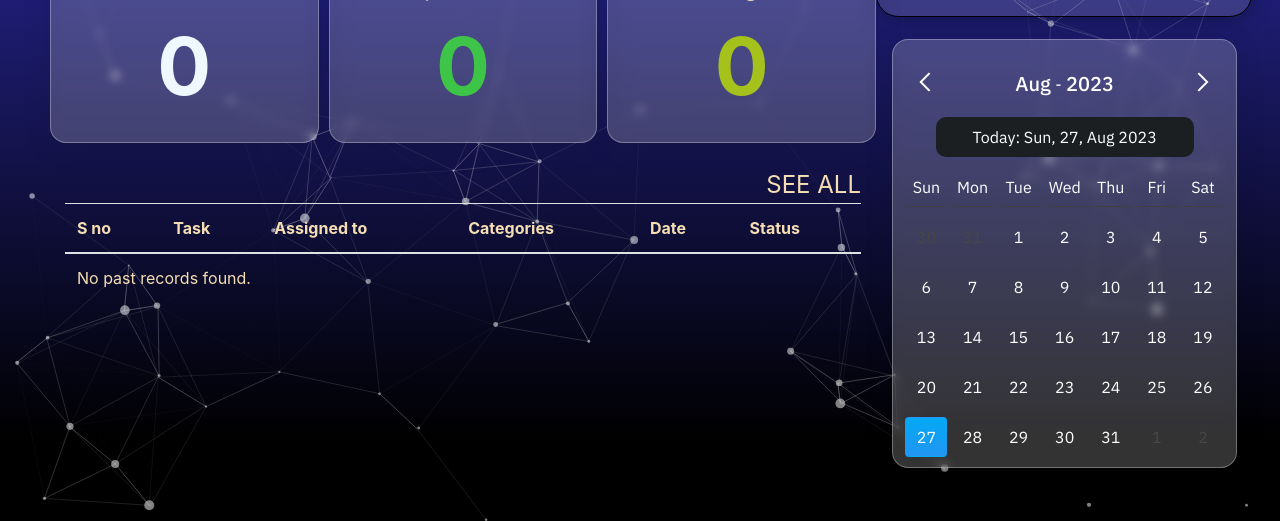
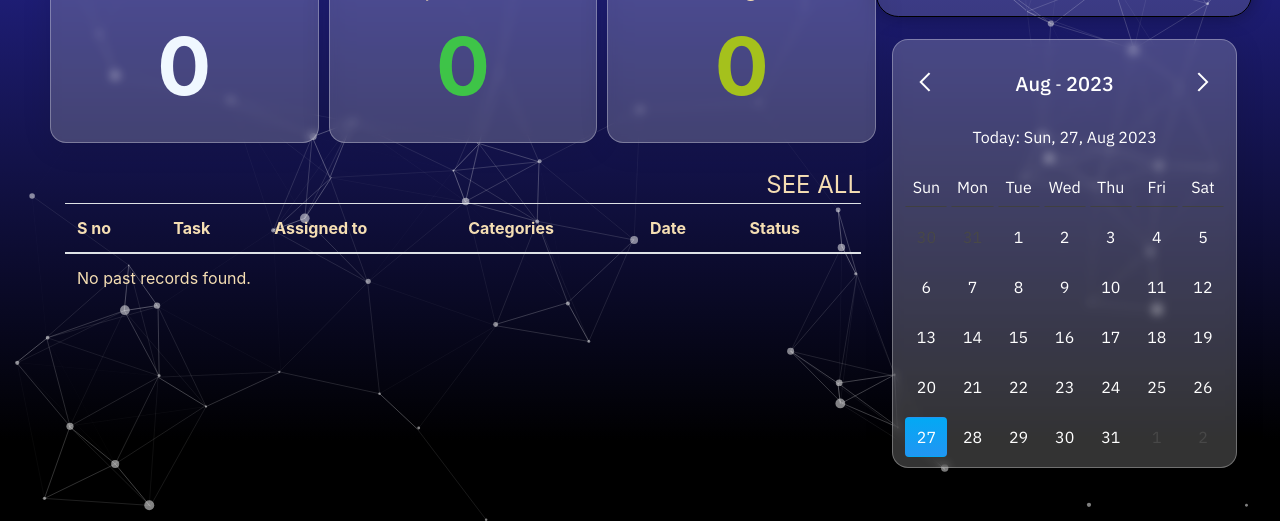
Before and after one commit to harshraj29/Task-Manager, a plain HTML site: page index.html in a window 1280 px wide. Shown: the part 279-800 px from the top of the page. Drawn offline with nearby package versions, Linux system fonts and the light colour scheme; animation ran at ten frames a second.

Commit message:
added images

```diff
--- a/Assets/CSS/Style.css
+++ b/Assets/CSS/Style.css
@@ -7,7 +7,6 @@
     --calendar-font-color: #FFF;
     --weekdays-border-bottom-color: #404040;
     --calendar-date-hover-color: #505050;
-    --calendar-current-date-color: #1b1f21;
     --calendar-today-color: linear-gradient(to bottom, #03a9f4, #2196f3);
     --calendar-today-innerborder-color: transparent;
     --calendar-nextprev-bg-color: transparent;
```
Also changed, not shown: Assets/Images/Home.png (added), Assets/Images/add-task.png (added), Assets/Images/error.png (added), Assets/Images/view-task.png (added).
